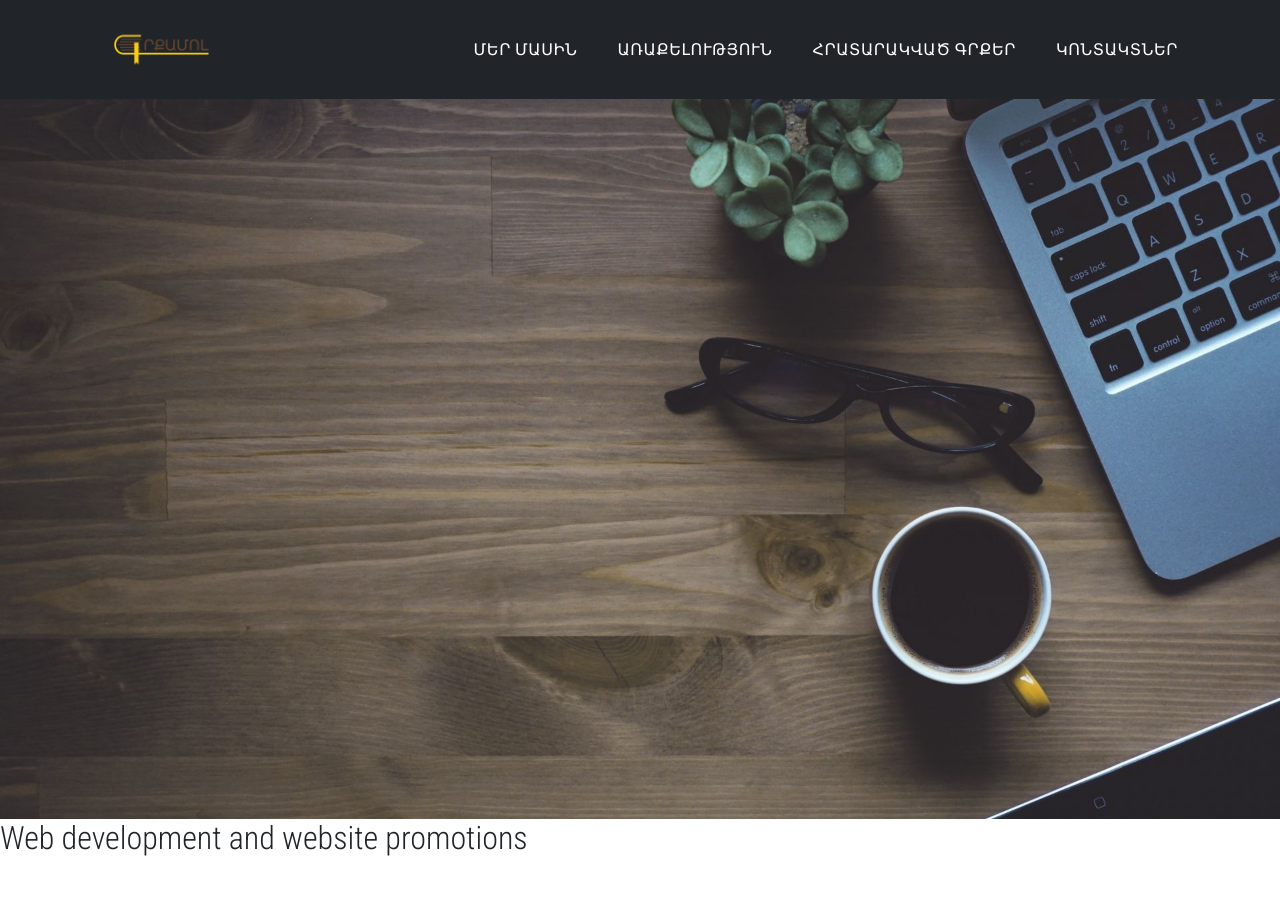
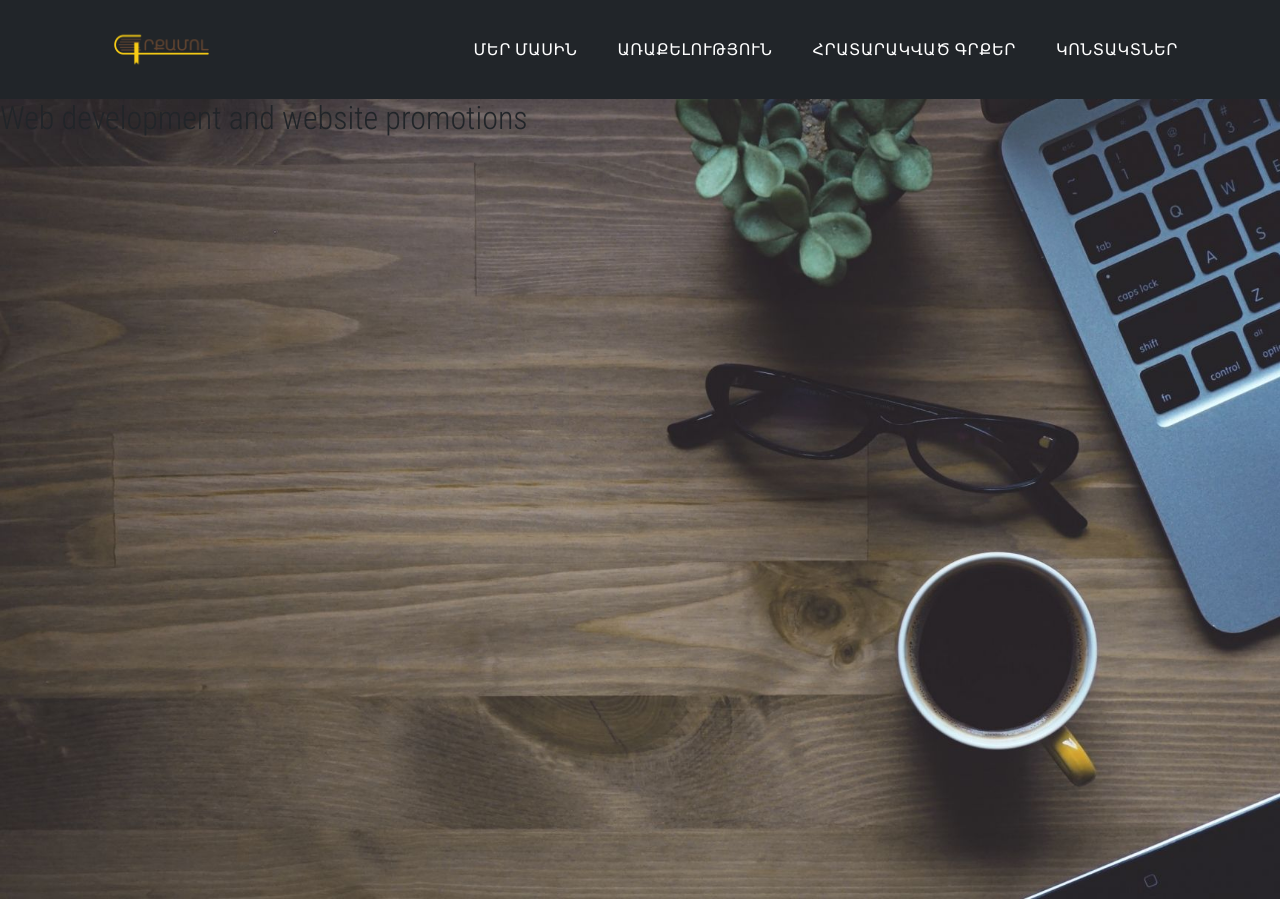
Before and after one commit to Hamlet593/react-portfolio-with-bootstrap5, a React (Create React App) app: page / in a window 1280 px wide. Before the commit the page ends 865 px from the top, so only its background shows below. Built offline with nearby package versions, Linux system fonts and the light colour scheme.

Commit message:
Added background image

```diff
--- a/src/App.css
+++ b/src/App.css
@@ -28,9 +28,10 @@ body {
 
 /* HEADER */
 
-/* .header-wraper {
+.header-wraper {
     position: relative;
-    background: url('/src/laptop-background.jpg');
+    background: url('/src/laptop-background.jpg') no-repeat;
     background-size: cover;
+    background-position: center;
     height: 100vh;
-} */
+}
--- a/src/components/Header.js
+++ b/src/components/Header.js
@@ -3,16 +3,13 @@ import backgroundImage from '../laptop-background.jpg';
 
 const Header = () => {
   return (
-    <div className='header-wraper'>
-        <img
-            src={backgroundImage}
-            class="img-fluid"
-            alt="Laptop background"
-        />
+    <>
+      <div className='header-wraper'>
         <div className='main-info'>
-            <h2>Web development and website promotions</h2>
+          <h2>Web development and website promotions</h2>
         </div>
-    </div>
+      </div>
+    </>
   )
 }
 
```
Also changed, not shown: src/components/Navbar.js (line endings or trailing spaces).
